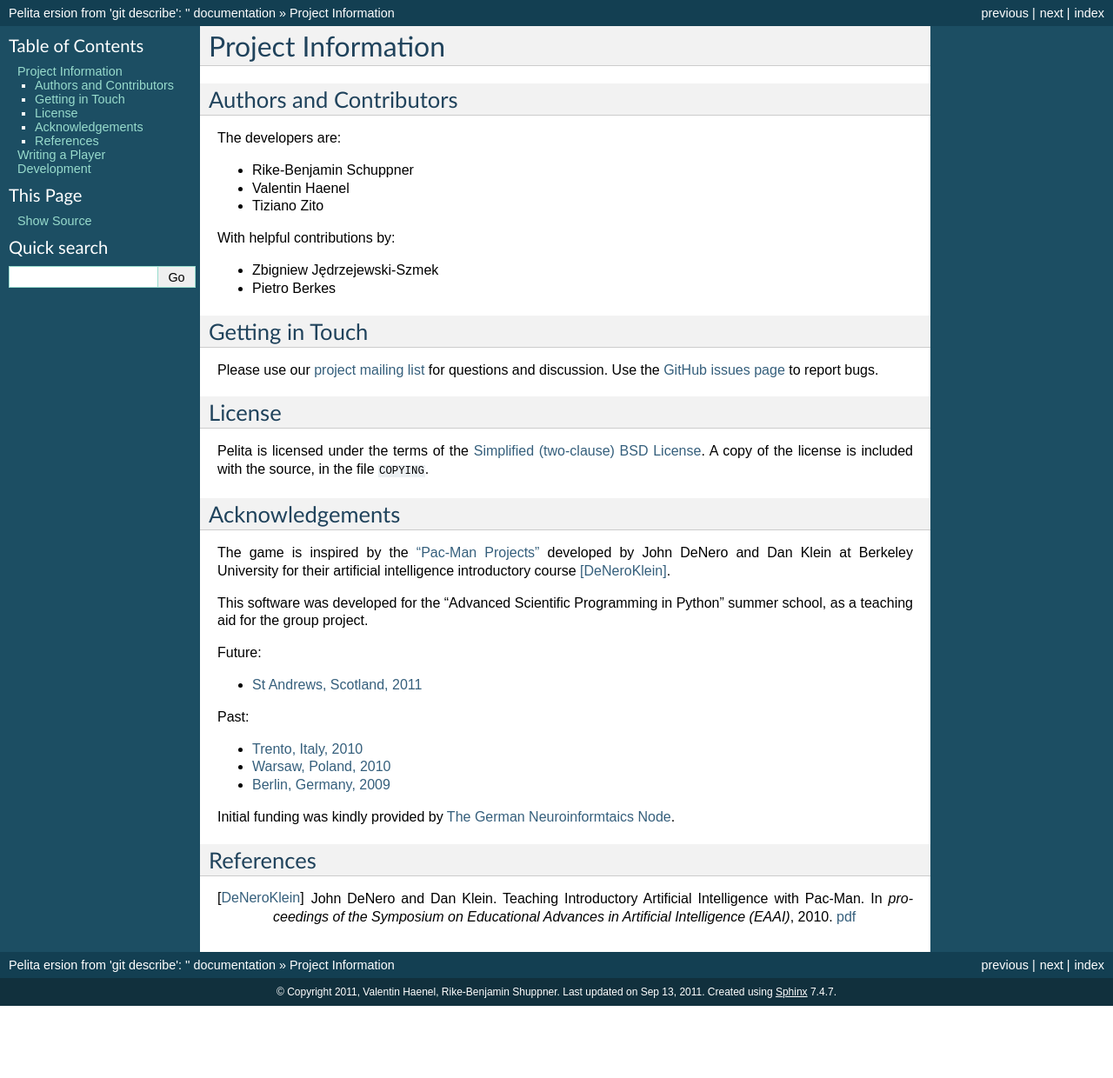
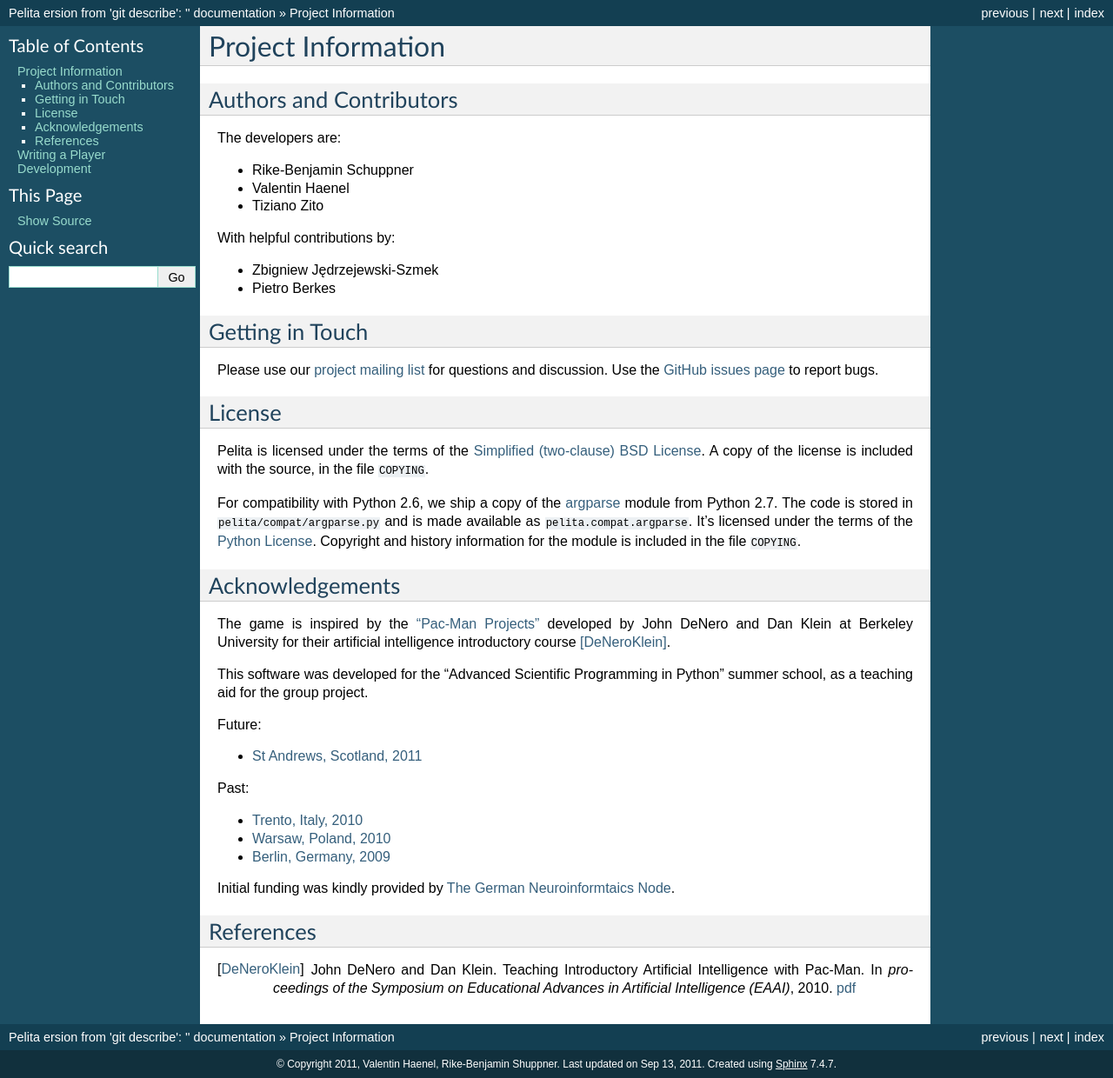
Before and after one commit to ASPP/pelita, a Sphinx documentation site: the page built from doc/source/info.rst, in a window 1280 px wide. Shown: the whole page at 87% size. Built offline with Sphinx 7.4.7, drawn with Linux system fonts in a browser that asks for light colours; the version number could not be read and is left out; before the commit the page ends 1157 px from its top, so only the background shows below that.

Commit message:
DOC: include license info for argparse

```diff
--- a/doc/source/info.rst
+++ b/doc/source/info.rst
@@ -32,6 +32,12 @@
 <http://en.wikipedia.org/wiki/BSD_licenses#2-clause_license_.28.22Simplified_BSD_License.22_or_.22FreeBSD_License.22.29>`_.
 A copy of the license is included with the source, in the file ``COPYING``.
 
+For compatibility with Python 2.6, we ship a copy of the `argparse
+<http://docs.python.org/library/argparse.html>`_ module from Python 2.7. The
+code is stored in ``pelita/compat/argparse.py`` and is made available as
+``pelita.compat.argparse``. It's licensed under the terms of the `Python
+License <http://docs.python.org/license.html>`_. Copyright and history
+information for the module is included in the file ``COPYING``.
 
 Acknowledgements
 ================
```
Also changed, not shown: 1 other file.
